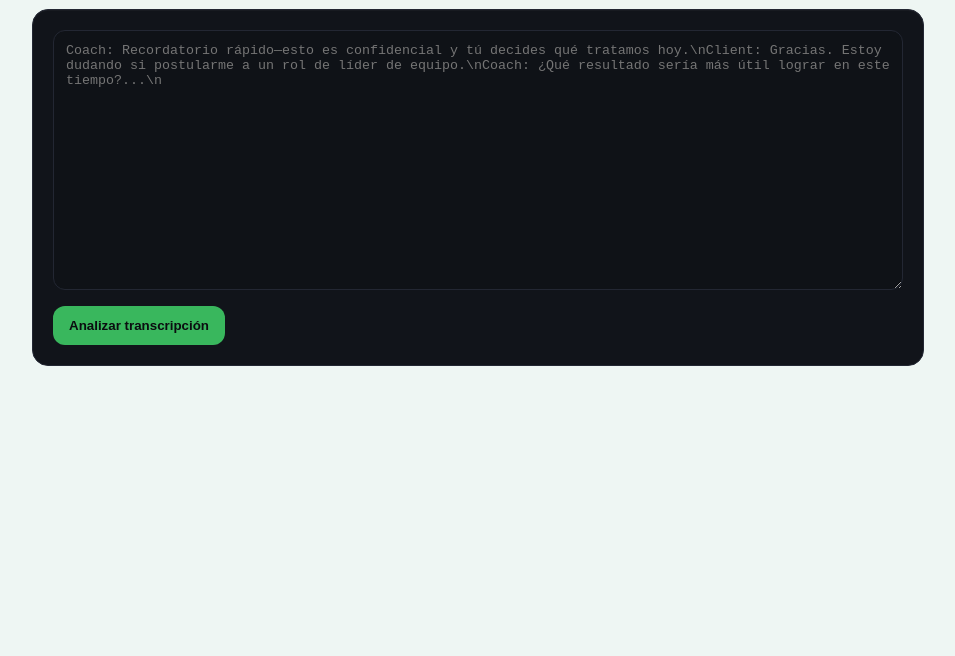
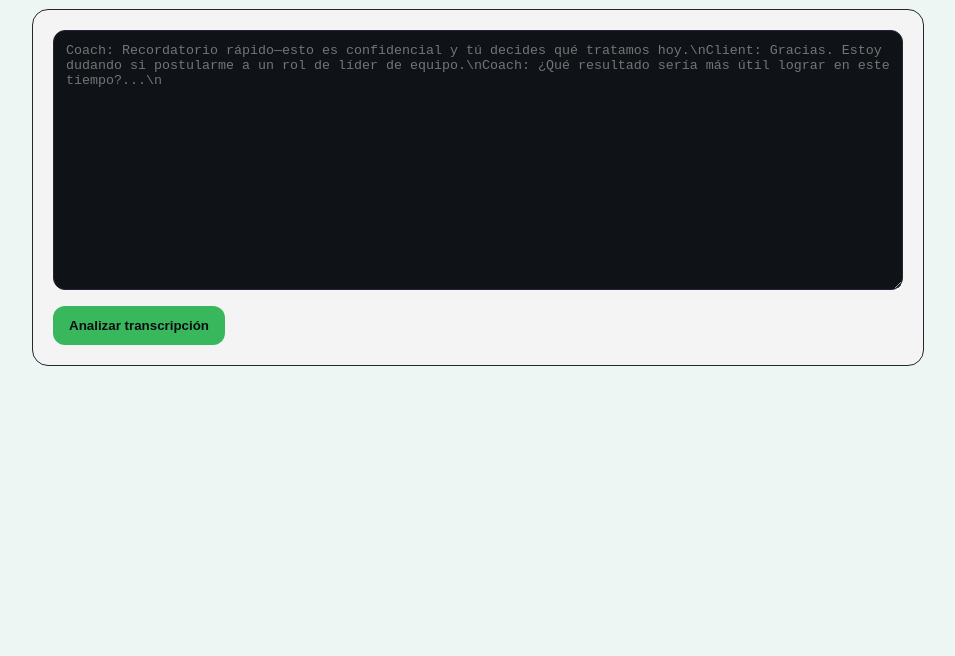
Before and after one commit to franciscorosalesf/scorecard-web, a website: page index.html in a window 1280 px wide. Shown: the part 144-800 px from the top of the page, without its empty margins (162-1117 px from the left). Drawn offline with Linux system fonts and the light colour scheme.

Commit message:
Update index.html

```diff
--- a/index.html
+++ b/index.html
@@ -14,7 +14,7 @@
   --ink:#EEF6F3;          /* page background */
   --text:#E6E9EF;         /* main text */
   --muted:#9AA3B2;        /* secondary text */
-  --card:#11141A;         /* card background */
+  --card:#F4F4F4;         /* card background */
   --border:#232733;       /* borders */
   --input-bg:#0F1217;     /* textarea & code bg */
 
```
